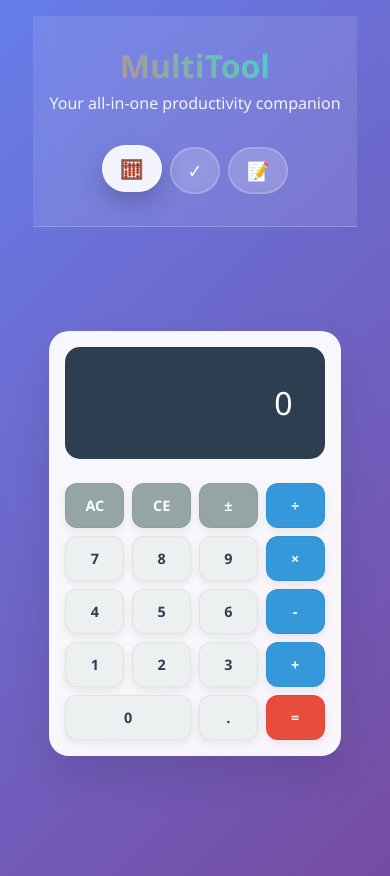
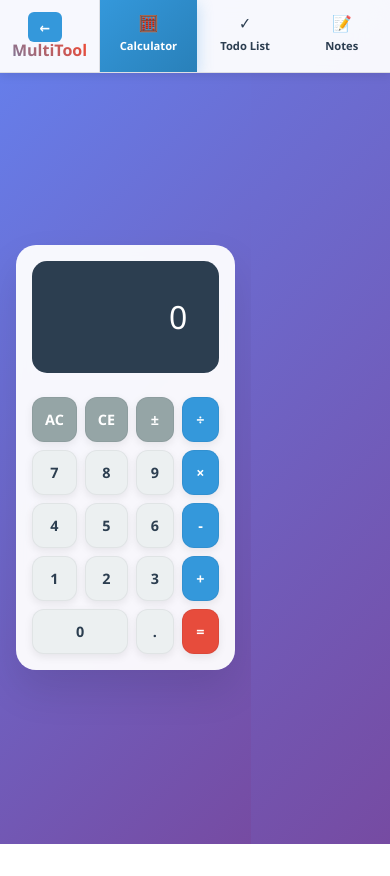
Before and after one commit to tdisawas0github/project-21, a React (Vite) app in the folder project/: page / in a window 390 px wide. After the commit the page ends 844 px from the top, so only its background shows below. Built offline with nearby package versions, Linux system fonts and the light colour scheme.

Commit message:
`Refactor Hero component to include collapsible sidebar`

```diff
--- a/project/src/App.css
+++ b/project/src/App.css
@@ -10,9 +10,6 @@ body {
   background: linear-gradient(135deg, #667eea 0%, #764ba2 100%);
   min-height: 100vh;
   color: #333;
-  display: flex;
-  justify-content: center;
-  align-items: center;
   margin: 0;
   padding: 0;
 }
@@ -20,37 +17,74 @@ body {
 .app {
   min-height: 100vh;
   width: 100%;
-  max-width: 1400px;
+  display: flex;
+  margin: 0;
+  padding: 0;
+}
+
+/* Sidebar Styles */
+.sidebar {
+  width: 280px;
+  background: rgba(255, 255, 255, 0.95);
+  -webkit-backdrop-filter: blur(15px);
+  backdrop-filter: blur(15px);
+  border-right: 1px solid rgba(0, 0, 0, 0.1);
   display: flex;
   flex-direction: column;
-  margin: 0 auto;
+  height: 100vh;
+  transition: width 0.3s ease;
+  box-shadow: 2px 0 10px rgba(0, 0, 0, 0.1);
+  position: relative;
+  z-index: 100;
 }
 
-/* Hero Section */
-.hero {
-  background: rgba(255, 255, 255, 0.1);
-  -webkit-backdrop-filter: blur(10px);
-  backdrop-filter: blur(10px);
-  border-bottom: 1px solid rgba(255, 255, 255, 0.2);
-  padding: 2rem 0;
+.sidebar.collapsed {
+  width: 70px;
 }
 
-.hero-content {
-  max-width: 1200px;
-  margin: 0 auto;
-  text-align: center;
-  padding: 0 2rem;
+.sidebar-header {
+  padding: 1.5rem;
+  border-bottom: 1px solid rgba(0, 0, 0, 0.1);
+  position: relative;
 }
 
-.hero-title {
-  font-size: 3rem;
+.sidebar-toggle {
+  position: absolute;
+  top: 1rem;
+  right: 1rem;
+  background: #3498db;
+  color: white;
+  border: none;
+  border-radius: 6px;
+  width: 30px;
+  height: 30px;
+  cursor: pointer;
+  font-size: 14px;
+  font-weight: 600;
+  transition: all 0.3s ease;
+  display: flex;
+  align-items: center;
+  justify-content: center;
+}
+
+.sidebar-toggle:hover {
+  background: #2980b9;
+  transform: scale(1.05);
+}
+
+.sidebar-brand {
+  margin-right: 40px;
+}
+
+.sidebar-title {
+  font-size: 1.8rem;
   font-weight: 700;
   margin-bottom: 0.5rem;
-  color: white;
+  color: #2c3e50;
 }
 
 .gradient-text {
-  background: linear-gradient(45deg, #ff6b6b, #4ecdc4, #45b7d1);
+  background: linear-gradient(45deg, #3498db, #e74c3c, #f39c12);
   background-size: 300% 300%;
   -webkit-background-clip: text;
   -webkit-text-fill-color: transparent;
@@ -63,62 +97,126 @@ body {
   50% { background-position: 100% 50%; }
 }
 
-.hero-subtitle {
-  font-size: 1.25rem;
-  color: rgba(255, 255, 255, 0.9);
-  margin-bottom: 2rem;
+.sidebar-subtitle {
+  font-size: 0.9rem;
+  color: #7f8c8d;
+  margin: 0;
+  line-height: 1.4;
 }
 
-.tab-navigation {
+.sidebar-navigation {
+  flex: 1;
+  padding: 1rem 0;
   display: flex;
-  gap: 1rem;
-  justify-content: center;
-  flex-wrap: wrap;
+  flex-direction: column;
+  gap: 0.5rem;
 }
 
-.tab-button {
+.sidebar-button {
   display: flex;
   align-items: center;
-  gap: 0.5rem;
-  padding: 0.75rem 1.5rem;
-  background: rgba(255, 255, 255, 0.1);
-  border: 2px solid rgba(255, 255, 255, 0.2);
-  border-radius: 25px;
-  color: white;
+  gap: 1rem;
+  padding: 1rem 1.5rem;
+  background: transparent;
+  border: none;
+  color: #2c3e50;
   font-size: 1rem;
   cursor: pointer;
   transition: all 0.3s ease;
-  -webkit-backdrop-filter: blur(5px);
-  backdrop-filter: blur(5px);
+  border-radius: 0;
+  text-align: left;
+  width: 100%;
+  position: relative;
 }
 
-.tab-button:hover {
-  background: rgba(255, 255, 255, 0.2);
-  transform: translateY(-2px);
+.sidebar.collapsed .sidebar-button {
+  padding: 1rem;
+  justify-content: center;
 }
 
-.tab-button.active {
-  background: rgba(255, 255, 255, 0.9);
-  color: #333;
-  transform: translateY(-2px);
-  box-shadow: 0 10px 25px rgba(0, 0, 0, 0.2);
+.sidebar-button:hover {
+  background: rgba(52, 152, 219, 0.1);
+  transform: translateX(3px);
 }
 
-.tab-icon {
-  font-size: 1.2rem;
+.sidebar.collapsed .sidebar-button:hover {
+  transform: none;
+}
+
+.sidebar-button.active {
+  background: linear-gradient(135deg, #3498db, #2980b9);
+  color: white;
+  transform: translateX(5px);
+  box-shadow: 0 4px 15px rgba(52, 152, 219, 0.3);
+}
+
+.sidebar.collapsed .sidebar-button.active {
+  transform: none;
+  border-radius: 10px;
+  margin: 0 10px;
+}
+
+.sidebar-button.active::before {
+  content: '';
+  position: absolute;
+  left: 0;
+  top: 0;
+  bottom: 0;
+  width: 4px;
+  background: #e74c3c;
+}
+
+.sidebar.collapsed .sidebar-button.active::before {
+  display: none;
+}
+
+.sidebar-icon {
+  font-size: 1.3rem;
+  min-width: 20px;
+  text-align: center;
+}
+
+.sidebar-label {
+  font-weight: 500;
+  white-space: nowrap;
+}
+
+.sidebar-footer {
+  padding: 1.5rem;
+  border-top: 1px solid rgba(0, 0, 0, 0.1);
+  margin-top: auto;
+}
+
+.sidebar-info {
+  text-align: center;
+  color: #95a5a6;
+  font-size: 0.8rem;
+  line-height: 1.4;
+}
+
+.sidebar-info p {
+  margin: 0.25rem 0;
 }
 
 /* Main Content */
 .main-content {
   flex: 1;
+  height: 100vh;
+  overflow-y: auto;
+  background: linear-gradient(135deg, #667eea 0%, #764ba2 100%);
+  display: flex;
+  align-items: center;
+  justify-content: center;
   padding: 2rem;
+}
+
+.content-wrapper {
+  width: 100%;
   max-width: 1200px;
-  margin: 0 auto;
-  width: 100%;
   display: flex;
   justify-content: center;
-  align-items: flex-start;
-  min-height: calc(100vh - 200px);
+  align-items: center;
+  min-height: calc(100vh - 4rem);
 }
 
 /* Calculator Styles */
@@ -701,37 +799,109 @@ body {
 
 /* Responsive Design */
 @media (max-width: 768px) {
-  body {
-    align-items: flex-start;
-    padding: 1rem 0;
+  .app {
+    flex-direction: column;
   }
 
-  .app {
-    min-height: 100vh;
+  .sidebar {
+    width: 100%;
+    height: auto;
+    max-height: none;
+    border-right: none;
+    border-bottom: 1px solid rgba(0, 0, 0, 0.1);
+    flex-direction: row;
+    position: fixed;
+    top: 0;
+    left: 0;
+    z-index: 1000;
+    box-shadow: 0 2px 10px rgba(0, 0, 0, 0.1);
   }
 
-  .hero-title {
-    font-size: 2rem;
+  .sidebar.collapsed {
+    width: 100%;
   }
 
-  .hero-subtitle {
-    font-size: 1rem;
+  .sidebar-header {
+    padding: 1rem;
+    border-bottom: none;
+    border-right: 1px solid rgba(0, 0, 0, 0.1);
+    flex-shrink: 0;
   }
 
-  .tab-navigation {
-    gap: 0.5rem;
-    justify-content: center;
+  .sidebar-brand {
+    margin-right: 0;
   }
 
-  .tab-button {
-    padding: 0.5rem 1rem;
-    font-size: 0.9rem;
+  .sidebar-title {
+    font-size: 1.2rem;
+    margin-bottom: 0;
+  }
+
+  .sidebar-subtitle {
+    display: none;
+  }
+
+  .sidebar-toggle {
+    position: static;
+    margin-left: 1rem;
+  }
+
+  .sidebar-navigation {
+    flex-direction: row;
+    padding: 0;
+    gap: 0;
+    flex: 1;
+    overflow-x: auto;
+  }
+
+  .sidebar-button {
+    padding: 1rem;
+    min-width: 80px;
+    flex-direction: column;
+    gap: 0.25rem;
+    border-radius: 0;
+    text-align: center;
+  }
+
+  .sidebar-button:hover {
+    transform: none;
+    background: rgba(52, 152, 219, 0.1);
+  }
+
+  .sidebar-button.active {
+    transform: none;
+    background: linear-gradient(135deg, #3498db, #2980b9);
+  }
+
+  .sidebar-button.active::before {
+    display: none;
+  }
+
+  .sidebar-icon {
+    font-size: 1.1rem;
+  }
+
+  .sidebar-label {
+    font-size: 0.75rem;
+    font-weight: 600;
+  }
+
+  .sidebar.collapsed .sidebar-label {
+    display: none;
+  }
+
+  .sidebar-footer {
+    display: none;
   }
 
   .main-content {
+    margin-top: 80px;
+    height: calc(100vh - 80px);
     padding: 1rem;
-    min-height: calc(100vh - 300px);
-    align-items: center;
+  }
+
+  .content-wrapper {
+    min-height: calc(100vh - 80px - 2rem);
   }
 
   .calculator {
@@ -782,12 +952,39 @@ body {
 }
 
 @media (max-width: 480px) {
-  .hero-content {
-    padding: 0 1rem;
+  .sidebar-header {
+    padding: 0.75rem;
   }
 
-  .tab-button .tab-label {
-    display: none;
+  .sidebar-title {
+    font-size: 1rem;
+  }
+
+  .sidebar-button {
+    min-width: 60px;
+    padding: 0.75rem 0.5rem;
+  }
+
+  .sidebar-icon {
+    font-size: 1rem;
+  }
+
+  .sidebar-label {
+    font-size: 0.7rem;
+  }
+
+  .sidebar.collapsed .sidebar-navigation {
+    display: flex;
+  }
+
+  .main-content {
+    margin-top: 70px;
+    height: calc(100vh - 70px);
+    padding: 0.5rem;
+  }
+
+  .content-wrapper {
+    min-height: calc(100vh - 70px - 1rem);
   }
 
   .calculator-buttons {
@@ -808,9 +1005,4 @@ body {
     width: calc(100% - 1rem);
     margin: 0 auto;
   }
-
-  .main-content {
-    padding: 0.5rem;
-    justify-content: center;
-  }
 }
--- a/project/src/App.jsx
+++ b/project/src/App.jsx
@@ -25,7 +25,9 @@ function App() {
     <div className="app">
       <Hero activeTab={activeTab} setActiveTab={setActiveTab} />
       <main className="main-content">
-        {renderActiveComponent()}
+        <div className="content-wrapper">
+          {renderActiveComponent()}
+        </div>
       </main>
     </div>
   )
--- a/project/src/components/Hero.jsx
+++ b/project/src/components/Hero.jsx
@@ -1,6 +1,8 @@
-import React from 'react'
+import React, { useState } from 'react'
 
 const Hero = ({ activeTab, setActiveTab }) => {
+  const [isSidebarCollapsed, setIsSidebarCollapsed] = useState(false)
+
   const tabs = [
     { id: 'calculator', label: 'Calculator', icon: '🧮' },
     { id: 'todo', label: 'Todo List', icon: '✓' },
@@ -8,28 +10,50 @@ const Hero = ({ activeTab, setActiveTab }) => {
   ]
 
   return (
-    <div className="hero">
-      <div className="hero-content">
-        <h1 className="hero-title">
+    <div className={`sidebar ${isSidebarCollapsed ? 'collapsed' : ''}`}>
+      <div className="sidebar-header">
+        <button
+          className="sidebar-toggle"
+          onClick={() => setIsSidebarCollapsed(!isSidebarCollapsed)}
+        >
+          {isSidebarCollapsed ? '→' : '←'}
+        </button>
+        {!isSidebarCollapsed && (
+          <div className="sidebar-brand">
+            <h1 className="sidebar-title">
               <span className="gradient-text">MultiTool</span>
             </h1>
-        <p className="hero-subtitle">
-          Your all-in-one productivity companion
+            <p className="sidebar-subtitle">
+              Your productivity companion
             </p>
+          </div>
+        )}
+      </div>
 
-        <nav className="tab-navigation">
+      <nav className="sidebar-navigation">
         {tabs.map((tab) => (
           <button
             key={tab.id}
-              className={`tab-button ${activeTab === tab.id ? 'active' : ''}`}
+            className={`sidebar-button ${activeTab === tab.id ? 'active' : ''}`}
             onClick={() => setActiveTab(tab.id)}
+            title={tab.label}
           >
-              <span className="tab-icon">{tab.icon}</span>
-              <span className="tab-label">{tab.label}</span>
+            <span className="sidebar-icon">{tab.icon}</span>
+            {!isSidebarCollapsed && (
+              <span className="sidebar-label">{tab.label}</span>
+            )}
           </button>
         ))}
       </nav>
+
+      {!isSidebarCollapsed && (
+        <div className="sidebar-footer">
+          <div className="sidebar-info">
+            <p>Made with ❤️</p>
+            <p>React + Vite</p>
           </div>
+        </div>
+      )}
     </div>
   )
 }
```
Lines whose indentation alone changed are shown as unchanged.
